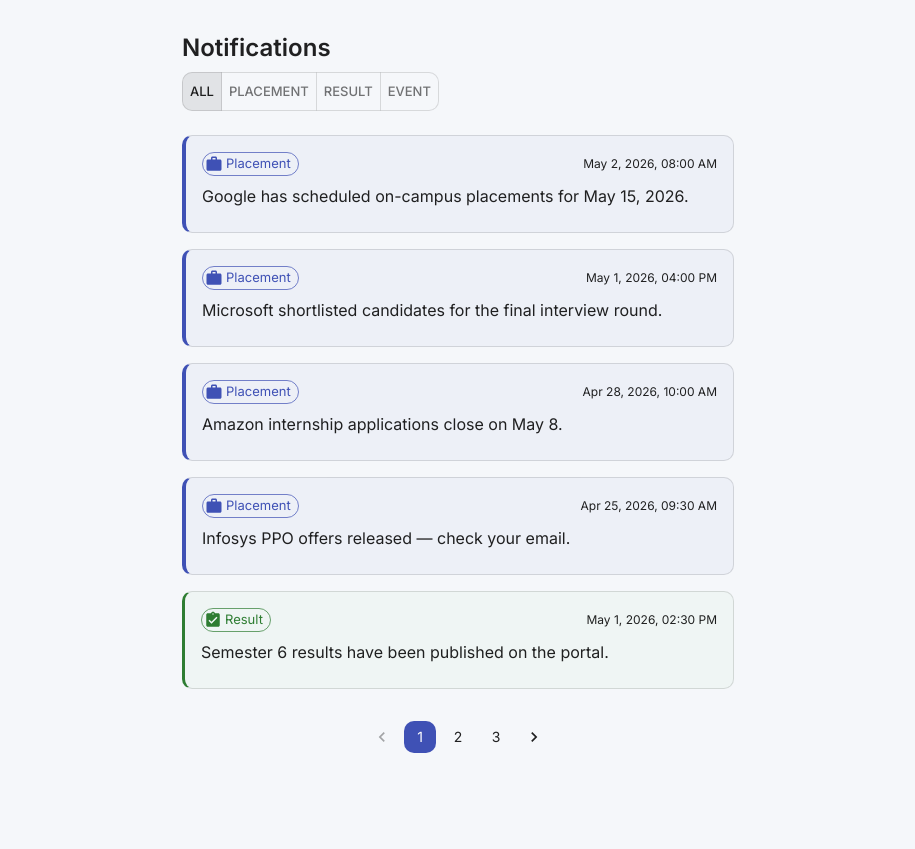
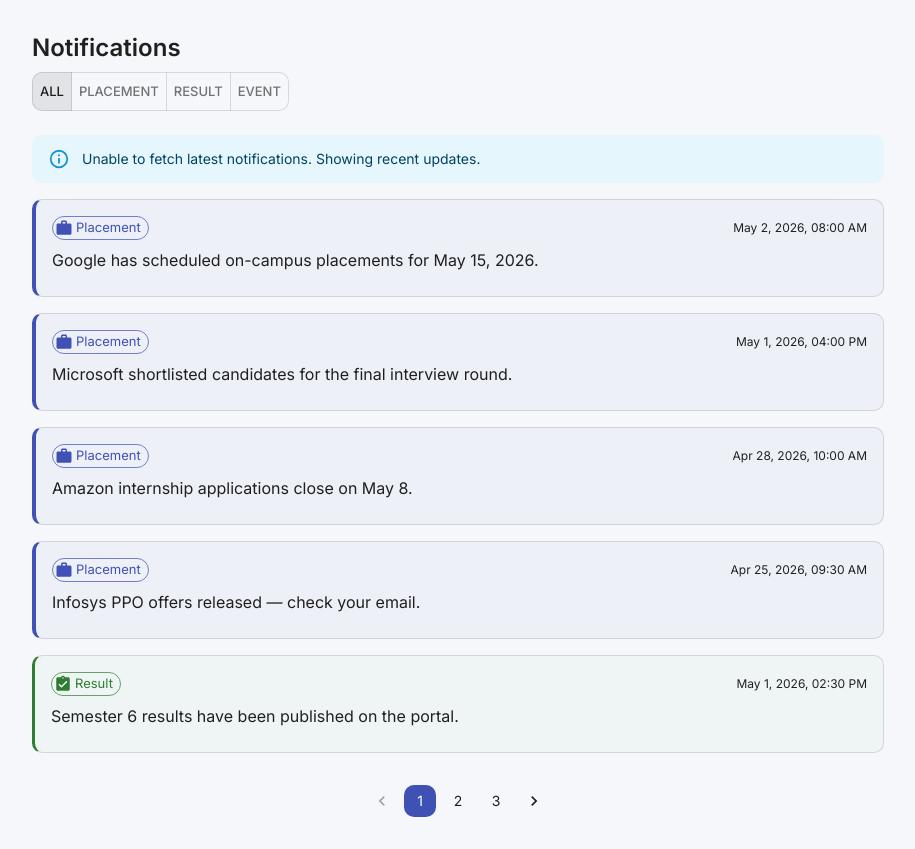
Before and after one commit to Satyawart/RA2311003050136, a React (Vite) app in the folder notification_app_fe/: page / in a window 1280 px wide. Shown: the whole page, without its empty margins (182-1097 px from the left). Before the commit the page ends 800 px from the top, so only its background shows below. Built offline with nearby package versions, Linux system fonts and the light colour scheme; no server answers.

Commit message:
feat: implement NotificationsPage with filtering, pagination, and loading states

```diff
--- a/notification_app_fe/src/pages/NotificationsPage.tsx
+++ b/notification_app_fe/src/pages/NotificationsPage.tsx
@@ -25,6 +25,7 @@
     notifications,
     loading,
     error,
+    usingFallback,
     filter,
     setFilter,
     page,
@@ -32,8 +33,10 @@
     goToPage,
   } = useNotifications();
 
+  const hasNotifications = notifications.length > 0;
+
   return (
-    <Container maxWidth="sm" sx={{ py: 4 }}>
+    <Container maxWidth="md" sx={{ py: 4 }}>
       <Typography variant="h5" sx={{ fontWeight: 600 }} gutterBottom>
         Notifications
       </Typography>
@@ -60,13 +63,19 @@
         </Box>
       )}
 
-      {error && (
-        <Alert severity="error" sx={{ mb: 2 }}>
-          {error}
+      {!loading && usingFallback && hasNotifications && (
+        <Alert severity="info" sx={{ mb: 2 }}>
+          Unable to fetch latest notifications. Showing recent updates.
         </Alert>
       )}
 
-      {!loading && !error && notifications.length === 0 && (
+      {!loading && error && !hasNotifications && (
+        <Alert severity="error" sx={{ mb: 2 }}>
+          Something went wrong. Please try again later.
+        </Alert>
+      )}
+
+      {!loading && !error && !hasNotifications && (
         <Typography color="text.secondary" sx={{ py: 4, textAlign: "center" }}>
           No notifications found.
         </Typography>
```
